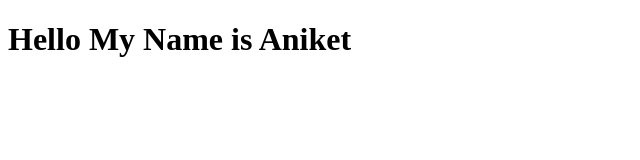
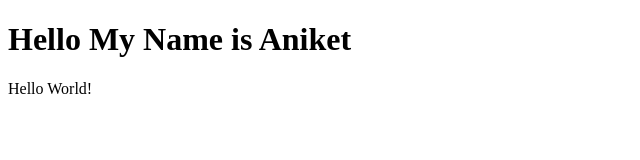
Before and after one commit to ANIKETM08/GIT, a plain HTML site: page index.html in a window 1280 px wide. Shown: the whole page, without its empty margins (0-640 px from the left). Drawn offline with Linux system fonts and the light colour scheme.

Commit message:
updating index.html

```diff
--- a/index.html
+++ b/index.html
@@ -8,5 +8,8 @@
   </head>
   <body>
     <h1>Hello My Name is Aniket</h1>
+    <P>
+        Hello World!
+    </P>
   </body>
 </html>
```
